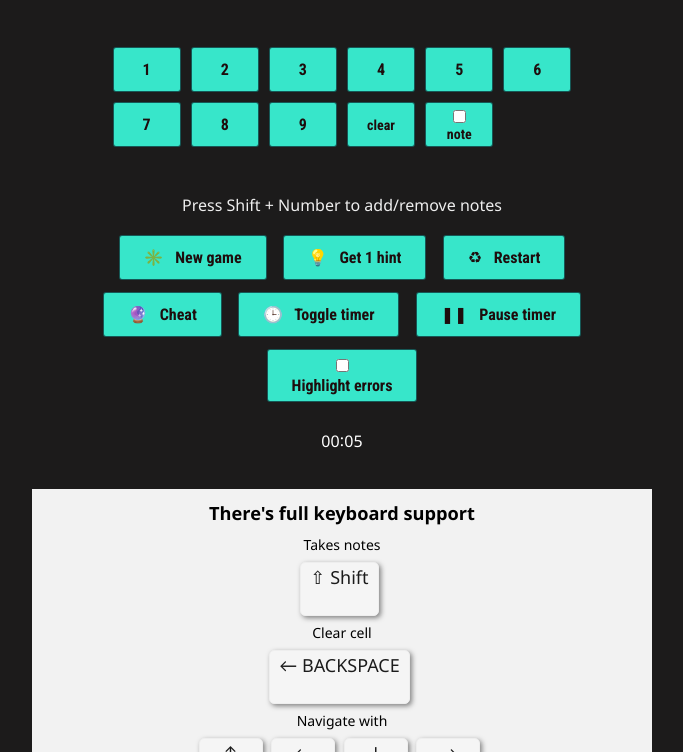
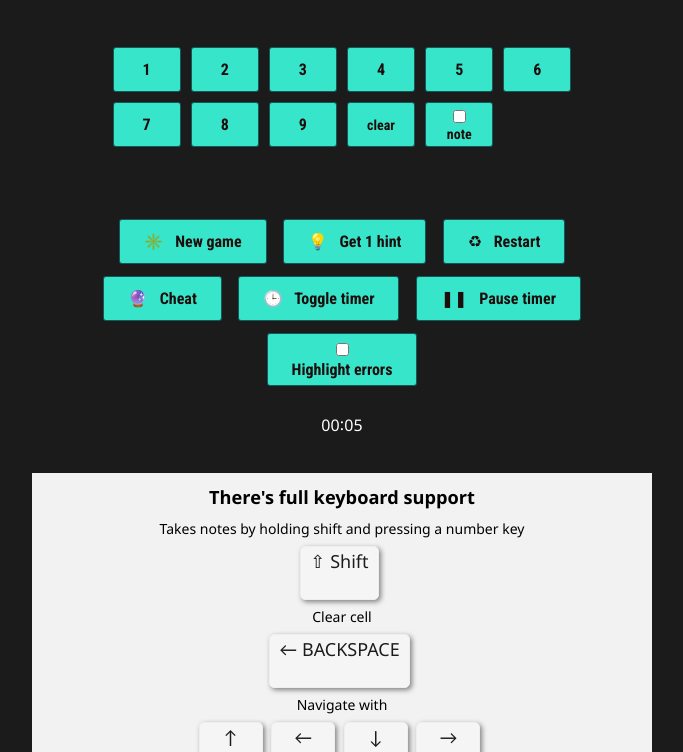
Before and after one commit to niklasHagner/sudoku, a plain HTML site: page index.html in a window 1280 px wide. Shown: the part 523-1275 px from the top of the page, without its empty margins (298-981 px from the left). Drawn offline with Linux system fonts and the light colour scheme; a web font is replaced by a local one.

Commit message:
Gather all instruction as the page bottom

```diff
--- a/index.html
+++ b/index.html
@@ -56,8 +56,6 @@
       </button>
     </div>
 
-    <p style="color: #eee">Press Shift + Number to add/remove notes</p>
-
     <br>
 
     <div class="sudoku-settings-inputs">
@@ -107,7 +105,7 @@
       <h3>There's full keyboard support</h3>
 
 
-      <p>Takes notes</p>
+      <p>Takes notes by holding shift and pressing a number key</p>
 
       <span class="key" data-keycode="39" style="width: auto">⇧ Shift</span>
 
```
